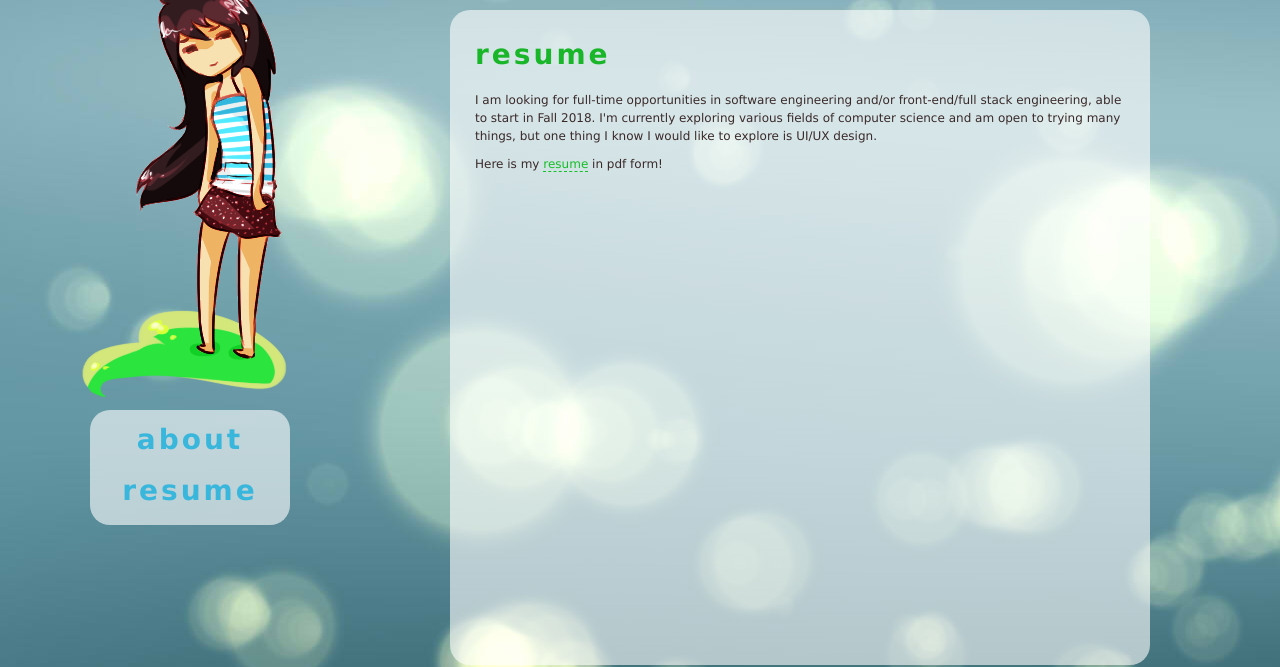
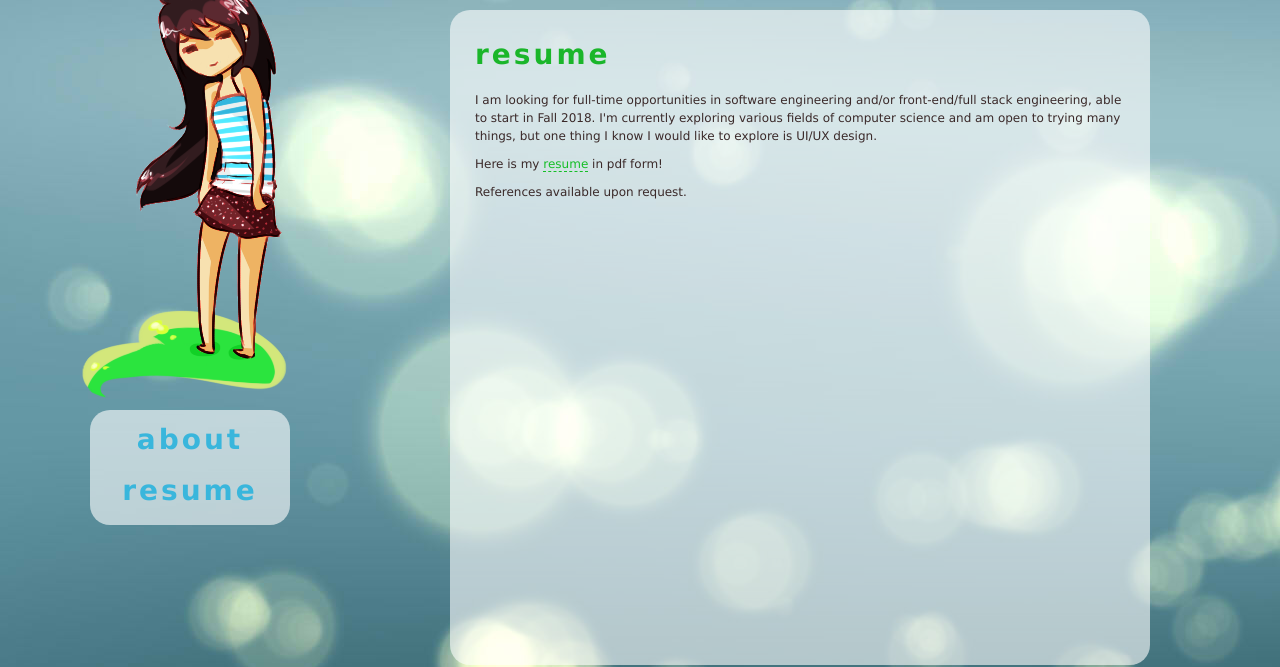
Before and after one commit to melissa-chen/melissa-chen.github.io, a plain HTML site: page index.html in a window 1280 px wide. Both pictures are taken after a click on the element "resume". Shown: the part 120-787 px from the top of the page. Drawn offline with Linux system fonts and the light colour scheme.

Commit message:
references available upon request

```diff
--- a/index.html
+++ b/index.html
@@ -45,6 +45,7 @@
       <p>
           Here is my <a href="files/resume.pdf" target="_blank">resume</a> in pdf form!
       </p>
+      <p>References available upon request.</p>
     </div>
 
 
```
